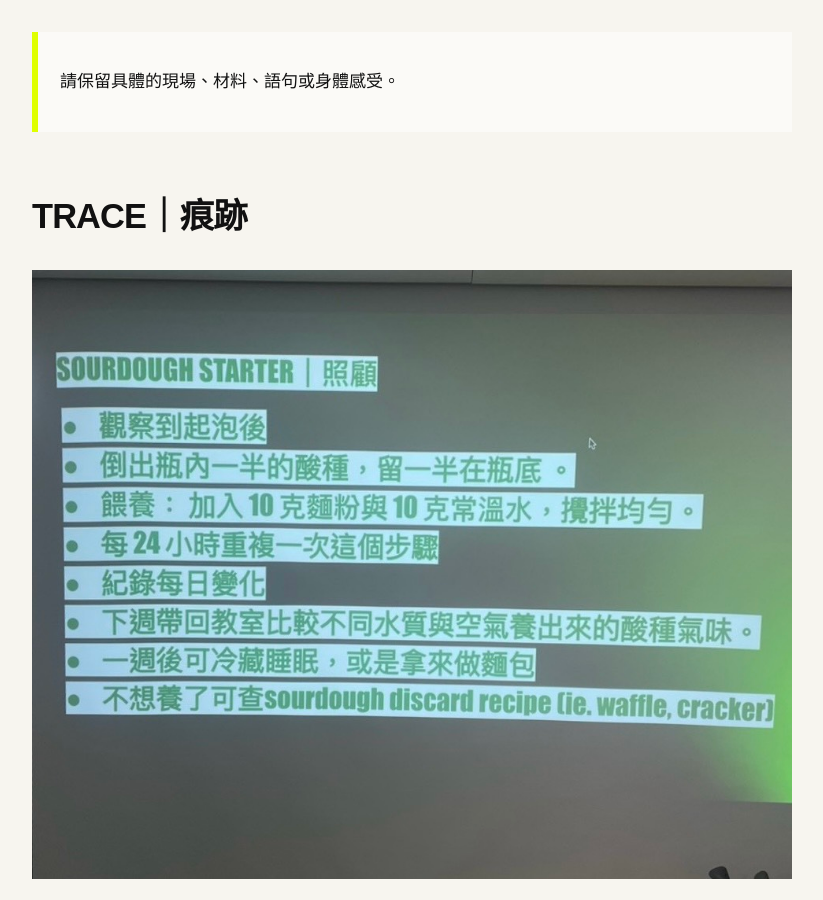
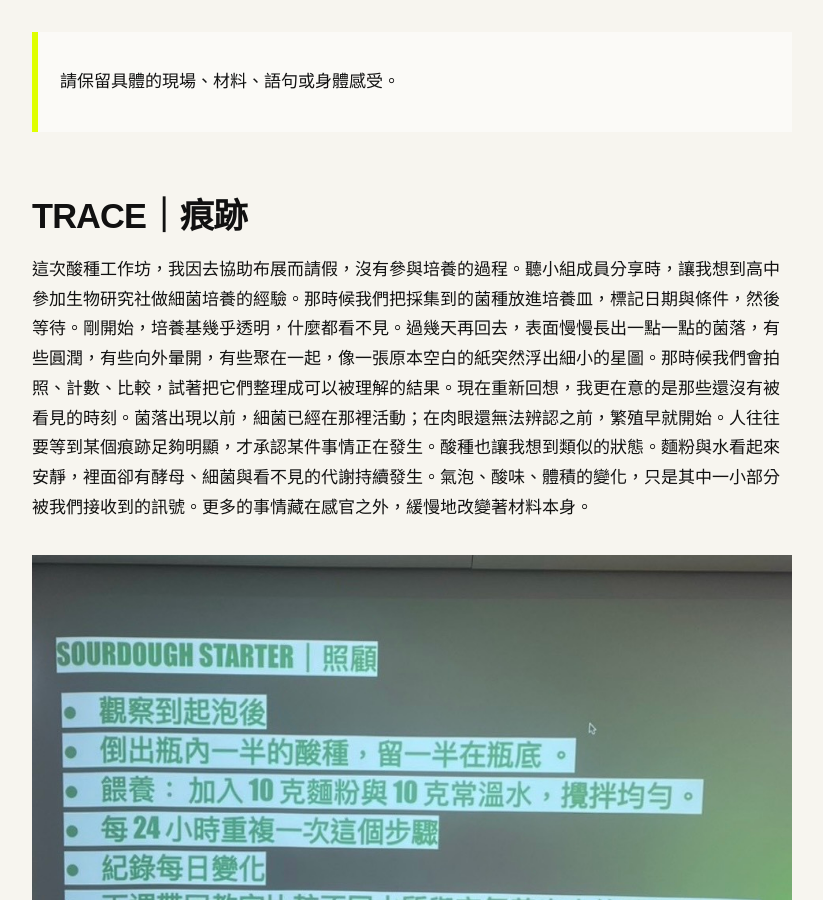
Before and after one commit to yenchichen1998/fieldworkarchive, a Jekyll site: the page built from weeks/week-06.md, in a window 1280 px wide and 900 px high, scrolled down 342 px. Shown: the whole window, without its empty margins (48-871 px from the left). Built offline with Jekyll 4.4.1, drawn with Linux system fonts in a browser that asks for light colours.

Commit message:
Update week-06.md

```diff
--- a/weeks/week-06.md
+++ b/weeks/week-06.md
@@ -10,6 +10,8 @@ permalink: /weeks/week-06/
 > 請保留具體的現場、材料、語句或身體感受。
 
 ## TRACE｜痕跡
+
+這次酸種工作坊，我因去協助布展而請假，沒有參與培養的過程。聽小組成員分享時，讓我想到高中參加生物研究社做細菌培養的經驗。那時候我們把採集到的菌種放進培養皿，標記日期與條件，然後等待。剛開始，培養基幾乎透明，什麼都看不見。過幾天再回去，表面慢慢長出一點一點的菌落，有些圓潤，有些向外暈開，有些聚在一起，像一張原本空白的紙突然浮出細小的星圖。那時候我們會拍照、計數、比較，試著把它們整理成可以被理解的結果。現在重新回想，我更在意的是那些還沒有被看見的時刻。菌落出現以前，細菌已經在那裡活動；在肉眼還無法辨認之前，繁殖早就開始。人往往要等到某個痕跡足夠明顯，才承認某件事情正在發生。酸種也讓我想到類似的狀態。麵粉與水看起來安靜，裡面卻有酵母、細菌與看不見的代謝持續發生。氣泡、酸味、體積的變化，只是其中一小部分被我們接收到的訊號。更多的事情藏在感官之外，緩慢地改變著材料本身。
 
 ![酸種工作坊]({{ '/assets/images/w06-01.jpg' | relative_url }})
 ![酸種工作坊]({{ '/assets/images/w06-02.jpg' | relative_url }})
```
